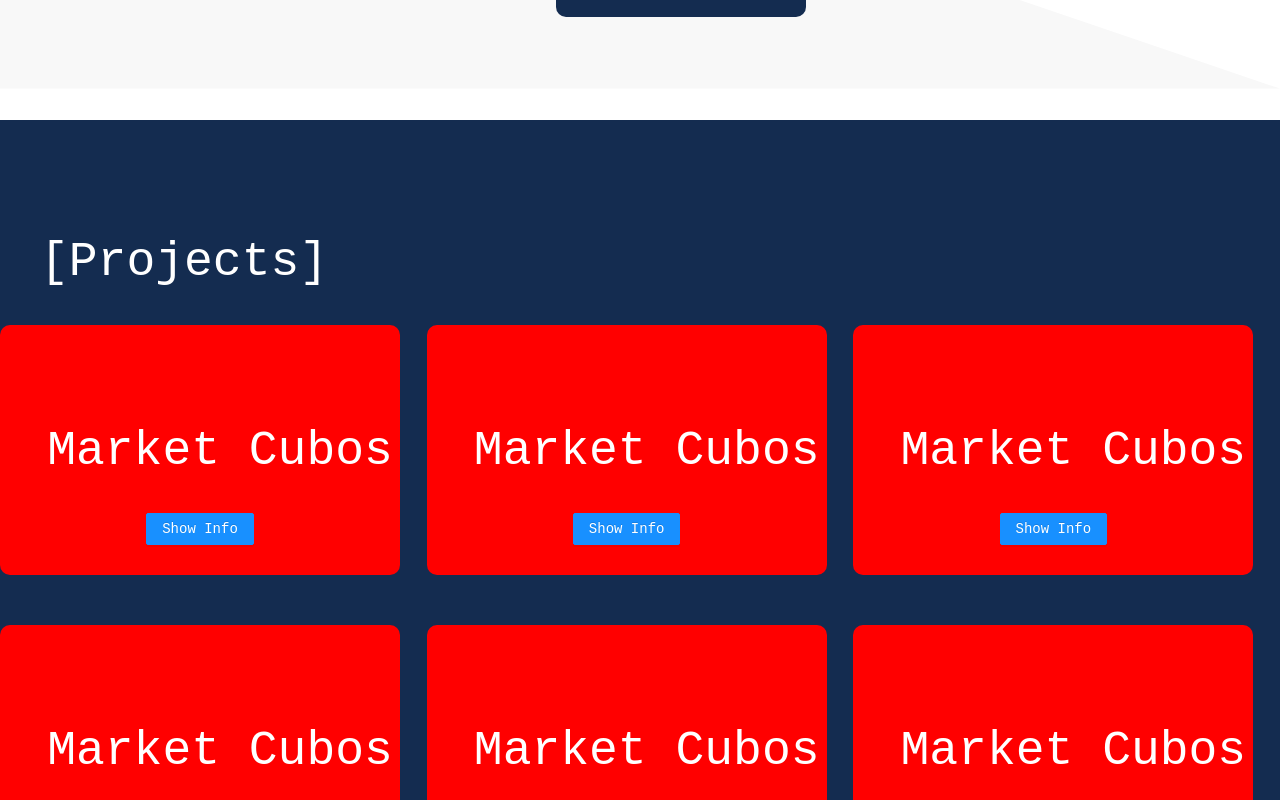
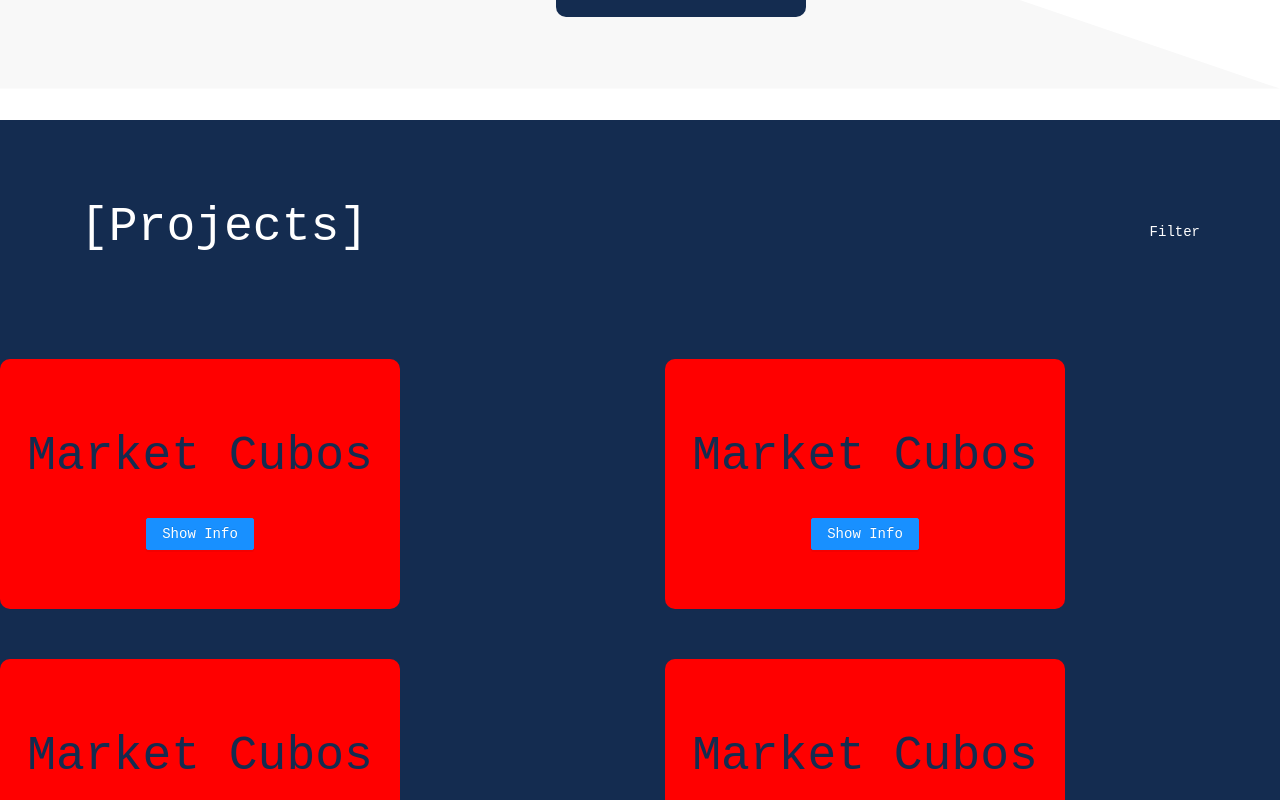
Before and after one commit to vnsl/portfolio, a React (Create React App) app: page / in a window 1280 px wide. Shown: the part 1480-2280 px from the top of the page. Built offline with nearby package versions, Linux system fonts and the light colour scheme; a web font is replaced by a local one.

Commit message:
small adjustments on project component

```diff
--- a/src/assets/data/projects.json
+++ b/src/assets/data/projects.json
@@ -3,7 +3,10 @@
        {
            "Title": "Market Cubos",
            "Description": "chunk of Lorem Ipsum used since the 1500s is reproduced below for those interested. Sections 1.10.32 and 1.10.33 from 'de Finibus Bonorum et Malorum' by Cicero are also reproduced in their exact original form, accompanied by English versions from the 1914 translation by H. Rackham. chunk of Lorem Ipsum used since the 1500s is reproduced below for those interested. Sections 1.10.32 and 1.10.33 from 'de Finibus Bonorum et Malorum' by Cicero are also reproduced in their exact original form, accompanied by English versions from the 1914 translation by H. Rackham.chunk of Lorem Ipsum used since the 1500s is reproduced below for those interested. Sections 1.10.32 and 1.10.33 from 'de Finibus Bonorum et Malorum' by Cicero are also reproduced in their exact original form, accompanied by English versions from the 1914 translation by H. Rackham.chunk of Lorem Ipsum used since the 1500s is reproduced below for those interested. Sections 1.10.32 and 1.10.33 from 'de Finibus Bonorum et Malorum' by Cicero are also reproduced in their exact original form, accompanied by English versions from the 1914 translation by H. Rackham.",
-           "Links": [],
+           "Links": [
+               {"label": "GitHub",
+                "url": "asdkajsdkljasdkl"}
+           ],
            "Images": ["../assets/images/projects/background1.JPG", "../assets/images/projects/background1.JPG", "../assets/images/projects/background1.JPG", "../assets/images/projects/background1.JPG"],
            "Tags": ["#react", "#node"]
        },
--- a/src/components/CustomModal/index.js
+++ b/src/components/CustomModal/index.js
@@ -3,7 +3,7 @@ import { Modal, Button } from 'antd';
 
 import './index.scss';
 
-function CustomModal() {
+function CustomModal({project}) {
   const [isModalVisible, setIsModalVisible] = useState(false);
 
   const showModal = () => {
@@ -23,17 +23,22 @@ function CustomModal() {
       <Button type="primary" onClick={showModal}>
         Show Info
       </Button>
-      <Modal title="Basic Modal" visible={isModalVisible} onOk={handleOk} onCancel={handleCancel}>
-        <p>Some contents...</p>
-        <p>Some contents...</p>
-        <p>Some contents...</p>
-        <p>Some contents...</p>
-        <p>Some contents...</p>
-        <p>Some contents...</p>
-        <p>Some contents...</p>
-        <p>Some contents...</p>
-        <p>Some contents...</p>
-        <p>Some contents...</p>
+      <Modal title={project.Title} visible={isModalVisible}
+        footer={[
+          <Button key="close" onClick={handleCancel}>
+            Close
+          </Button>
+        ]} onCancel={handleCancel} width={1000}>
+        <h2>Description:</h2>
+        <p>{project.Description}</p>
+        <h2>Links:</h2>
+        {project.Links.map(link =>
+          <div>
+            <h3>{link.label}:</h3>
+            <p>{link.url}</p>
+          </div>
+        )}
+        {project.Images.map(image => <img src={image} alt={image}/>)}
       </Modal>
     </>
   );
--- a/src/components/Footer/index.scss
+++ b/src/components/Footer/index.scss
@@ -2,6 +2,7 @@
 
 .Footer {
     width: 100%;
+    max-width: 1500px;
     height: 40px;
     display: flex;
     justify-content: center;
--- a/src/components/Header/index.scss
+++ b/src/components/Header/index.scss
@@ -5,6 +5,7 @@
 
 .header {
     width: 100%;
+    max-width: 1500px;
     height: 70px;
     display: flex;
     justify-content: space-between;
--- a/src/components/ProjectCard/index.js
+++ b/src/components/ProjectCard/index.js
@@ -6,9 +6,9 @@ import './index.scss';
 function ProjectCard({project}) {
 
   return (
-    <div className="ProjectCard">
+    <div className="ProjectCard" >
         <h1>{project.Title}</h1>
-        <CustomModal></CustomModal>
+        <CustomModal project={project}></CustomModal>
     </div>
   )
 }
--- a/src/pages/About/index.scss
+++ b/src/pages/About/index.scss
@@ -2,6 +2,7 @@
 
 .About {
     height: 100vh;
+    max-width: 1500px;
     background-color: $secondaryColor;
 
     display: flex;
--- a/src/pages/Contact/index.scss
+++ b/src/pages/Contact/index.scss
@@ -4,6 +4,7 @@
     min-height: 450px;
     height: 100vh;
     background-color: #FFFFFF;
+    max-width: 1500px;
 
     display: flex;
     justify-content: center;
--- a/src/pages/Portfolio/index.js
+++ b/src/pages/Portfolio/index.js
@@ -7,15 +7,15 @@ import './index.scss';
 function Portfolio() {
     const allProjects = projects.projects;
 
-    console.log(allProjects)
     return (
         <div className="Portfolio">
-            <h1>[Projects]</h1>
+            <div className="PortfolioHeader">
+                <h1>[Projects]</h1>
+                <p>Filter</p>
+            </div>
             <div className="projectCards">
                 {allProjects.map(project => <ProjectCard project={project}/>)}
-
             </div>
-           {/* <ProjectCard project={}/> */}
         </div>
     )
 }
--- a/src/pages/Portfolio/index.scss
+++ b/src/pages/Portfolio/index.scss
@@ -4,20 +4,28 @@
     background-color: $primaryColor;
     min-height: 100vh;
     max-width: 1500px;
-    display: flex;
-    flex-direction: column;
-    justify-content: center;
+    // display: flex;
+    // flex-direction: column;
+    // justify-content: center;
 }
 
-.Portfolio h1 {
-    padding: 60px 0 0 40px;
+.PortfolioHeader {
+    display: flex;
+    justify-content: space-between;
+    align-items: center;
+    padding: 70px 80px;
+    color: white;
+}
+
+.PortfolioHeader h1 {
     color: white;
 }
 
 .projectCards {
     display: grid;
-    justify-self: center;
+    // justify-self: center;
+    margin: 0 0 50px 0;
     grid-template-columns: repeat(auto-fill, minmax(400px, 1fr));
     grid-template-rows: 250px;
-    gap: 50px 0;
+    gap: 50px;
 }
```
Also changed, not shown: public/projects/background1.JPG (added), 1 other file (tests, documents, lock files or other folders).
